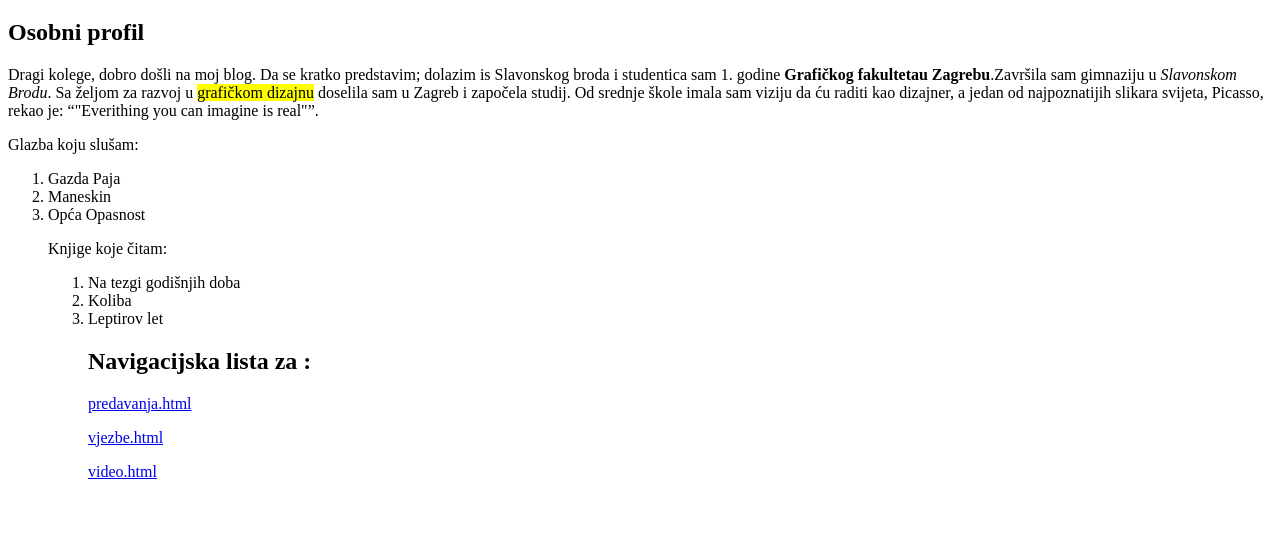
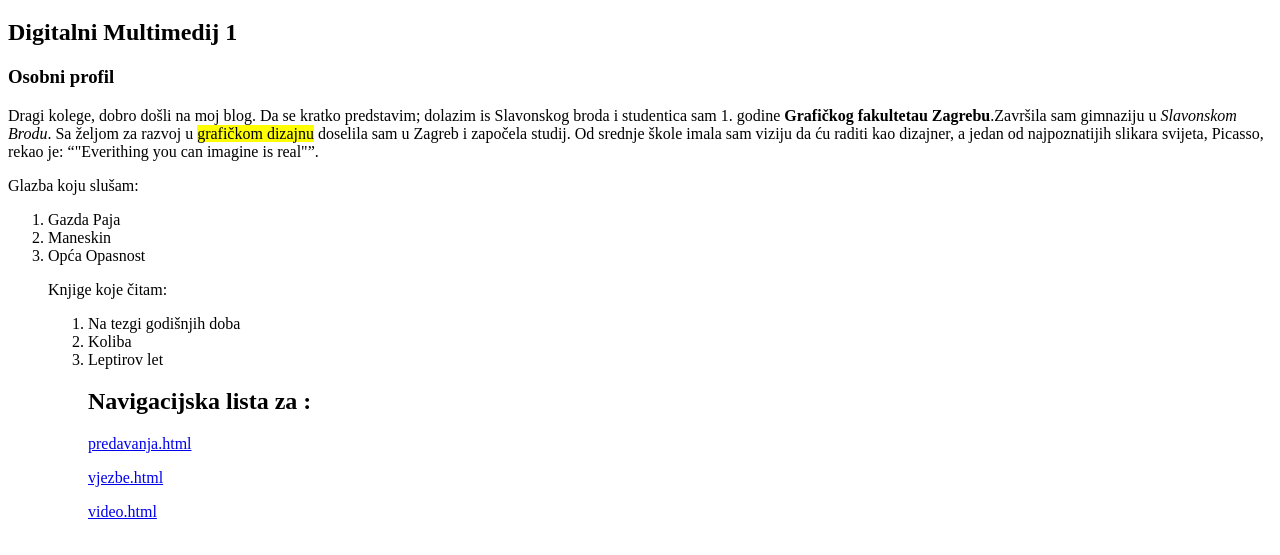
Before and after one commit to MihaelaDujmovic/mihaeladujmovic, a plain HTML site: page index.html in a window 1280 px wide. Shown: the part 61-616 px from the top of the page. Drawn offline with Linux system fonts and the light colour scheme.

Commit message:
Update index.html

```diff
--- a/index.html
+++ b/index.html
@@ -6,7 +6,8 @@
 </head>
 <body>
 	<h1>Mihaela Dujmović</h1>
-	<h2>Osobni profil</h2>
+	<h2>Digitalni Multimedij 1</h2>
+	<h3>Osobni profil</h3>
 <p>Dragi kolege, dobro došli na moj blog. Da se kratko predstavim; dolazim is Slavonskog broda i studentica sam 1. godine <b>Grafičkog fakultetau Zagrebu</b>.Završila sam gimnaziju u <i>Slavonskom Brodu</i>. Sa željom za razvoj u <mark>grafičkom dizajnu</mark> doselila sam u Zagreb i započela studij.
 	Od srednje škole imala sam viziju da ću raditi kao dizajner, a jedan od najpoznatijih slikara svijeta, Picasso, rekao je: <q>"Everithing you can imagine is real"</q>.
 	</p>
```
